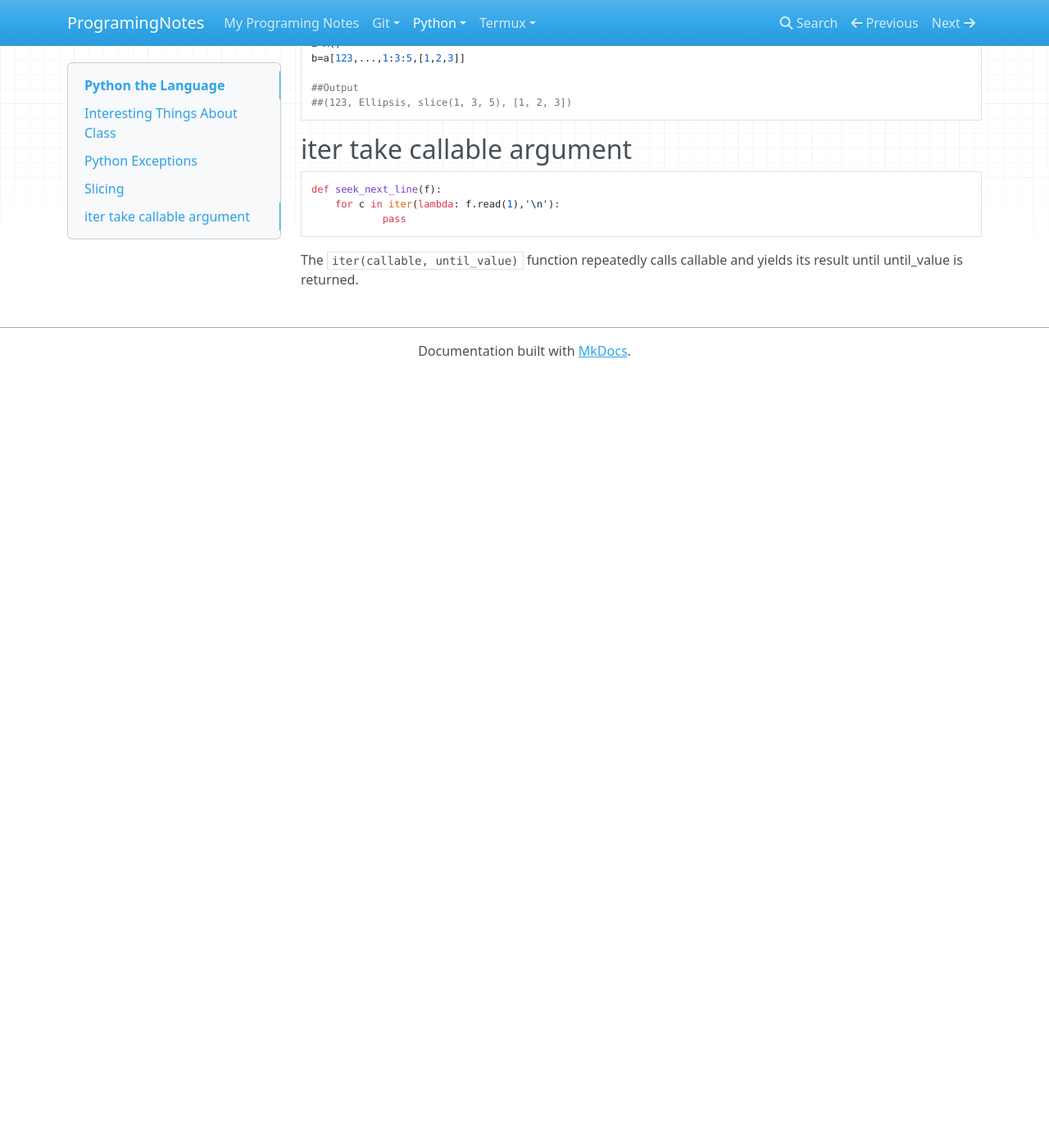
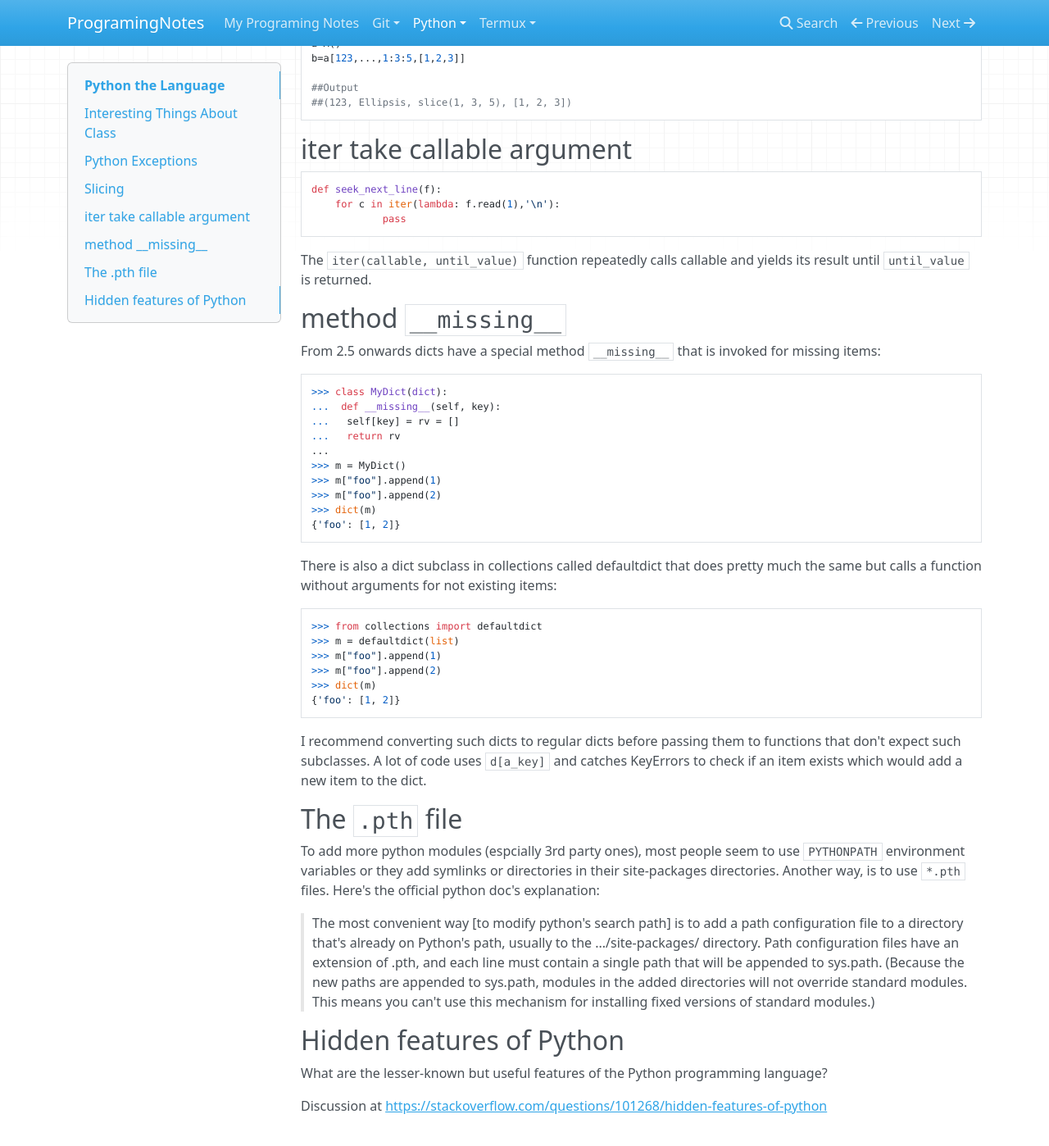
Before and after one commit to AllanChain/ProgramingNotes, an MkDocs documentation site: the page built from docs/python/python.md, in a window 1280 px wide and 1400 px high, scrolled down 2300 px. Shown: the whole window at 82% size. Built offline with MkDocs 1.6.1, drawn with Linux system fonts in a browser that asks for light colours; nearby versions of some CDN libraries; before the commit the page ends 2756 px from its top, so only the background shows below that.

Commit message:
add new contents

````diff
--- a/docs/python/python.md
+++ b/docs/python/python.md
@@ -117,4 +117,40 @@ def seek_next_line(f):
 	        pass
 ```
 
-The `iter(callable, until_value)` function repeatedly calls callable and yields its result until until_value is returned.
+The `iter(callable, until_value)` function repeatedly calls callable and yields its result until `until_value` is returned.
+
+
+## method `__missing__`
+From 2.5 onwards dicts have a special method `__missing__` that is invoked for missing items:
+```python
+>>> class MyDict(dict):
+...  def __missing__(self, key):
+...   self[key] = rv = []
+...   return rv
+...
+>>> m = MyDict()
+>>> m["foo"].append(1)
+>>> m["foo"].append(2)
+>>> dict(m)
+{'foo': [1, 2]}
+```
+There is also a dict subclass in collections called defaultdict that does pretty much the same but calls a function without arguments for not existing items:
+```python
+>>> from collections import defaultdict
+>>> m = defaultdict(list)
+>>> m["foo"].append(1)
+>>> m["foo"].append(2)
+>>> dict(m)
+{'foo': [1, 2]}
+```
+I recommend converting such dicts to regular dicts before passing them to functions that don't expect such subclasses. A lot of code uses `d[a_key]` and catches KeyErrors to check if an item exists which would add a new item to the dict.
+
+## The `.pth` file
+To add more python modules (espcially 3rd party ones), most people seem to use `PYTHONPATH` environment variables or they add symlinks or directories in their site-packages directories. Another way, is to use `*.pth` files. Here's the official python doc's explanation:
+
+> The most convenient way [to modify python's search path] is to add a path configuration file to a directory that's already on Python's path, usually to the .../site-packages/ directory. Path configuration files have an extension of .pth, and each line must contain a single path that will be appended to sys.path. (Because the new paths are appended to sys.path, modules in the added directories will not override standard modules. This means you can't use this mechanism for installing fixed versions of standard modules.)
+
+## Hidden features of Python
+What are the lesser-known but useful features of the Python programming language?
+
+Discussion at <https://stackoverflow.com/questions/101268/hidden-features-of-python>
````
